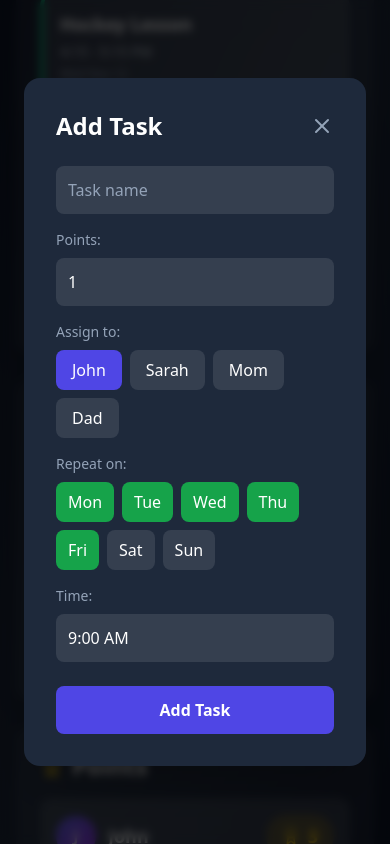
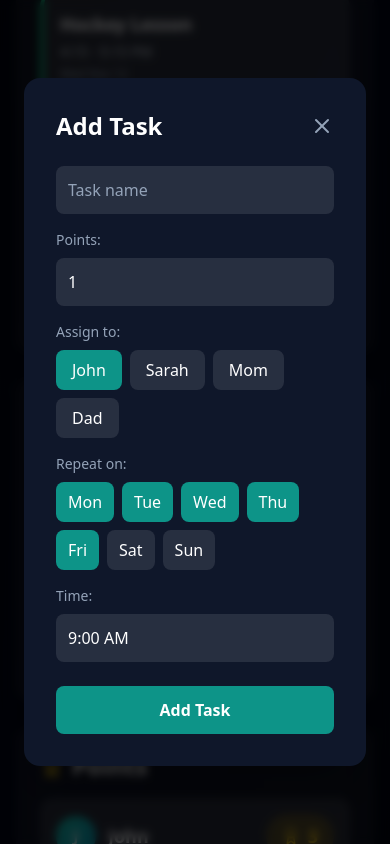
Before and after one commit to sms5138/familyDashboardApp, a React Native app in the folder web-app/: screen / in a window 390 px wide. Both pictures are taken after a click on the button 330 px from the left and 422 px from the top of the page. Built offline with nearby package versions, Linux system fonts and the light colour scheme.

Commit message:
adjust color theme

```diff
--- a/web-app/App.js
+++ b/web-app/App.js
@@ -116,12 +116,12 @@ const FamilyDashboard = () => {
   };
 
   return (
-    <div className="min-h-screen w-full bg-gradient-to-br from-slate-900 via-slate-800 to-slate-900 text-white p-4 md:p-6 overflow-x-hidden">
+    <div className="min-h-screen w-full bg-gradient-to-br from-gray-950 via-slate-950 to-gray-950 text-white p-4 md:p-6 overflow-x-hidden">
       <div className="max-w-7xl mx-auto w-full">
         {/* Time and Weather Section */}
         <div className="text-center mb-8 bg-white/5 backdrop-blur-lg rounded-3xl p-8 shadow-2xl">
           <div className="text-slate-400 text-lg mb-2">{formatDate(currentTime)}</div>
-          <div className="text-8xl font-bold mb-6 bg-gradient-to-r from-blue-400 to-purple-400 bg-clip-text text-transparent">
+          <div className="text-8xl font-bold mb-6 bg-gradient-to-r from-teal-400 to-cyan-400 bg-clip-text text-transparent">
             {formatTime(currentTime)}
           </div>
           <div className="flex items-center justify-center gap-4">
@@ -137,7 +137,7 @@ const FamilyDashboard = () => {
           <div className="bg-white/5 backdrop-blur-lg rounded-2xl p-6 shadow-xl">
             <div className="flex items-center justify-between mb-4">
               <div className="flex items-center gap-2">
-                <Calendar className="text-indigo-400" size={24} />
+                <Calendar className="text-teal-400" size={24} />
                 <h2 className="text-2xl font-bold">Calendar</h2>
               </div>
             </div>
@@ -162,7 +162,7 @@ const FamilyDashboard = () => {
               <h2 className="text-2xl font-bold">Tasks</h2>
               <button
                 onClick={() => setShowTaskModal(true)}
-                className="bg-indigo-600 hover:bg-indigo-700 p-2 rounded-full transition"
+                className="bg-teal-600 hover:bg-teal-700 p-2 rounded-full transition"
               >
                 <Plus size={24} />
               </button>
@@ -175,7 +175,7 @@ const FamilyDashboard = () => {
                   onClick={() => toggleTask(task.id)}
                 >
                   {task.completed ? (
-                    <CheckCircle size={28} className="text-green-500 flex-shrink-0" />
+                    <CheckCircle size={28} className="text-teal-500 flex-shrink-0" />
                   ) : (
                     <Circle size={28} className="text-slate-500 flex-shrink-0" />
                   )}
@@ -202,7 +202,7 @@ const FamilyDashboard = () => {
               {USERS.map(user => (
                 <div key={user} className="bg-white/10 p-4 rounded-xl flex justify-between items-center">
                   <div className="flex items-center gap-3">
-                    <div className="w-10 h-10 bg-gradient-to-br from-indigo-500 to-purple-600 rounded-full flex items-center justify-center font-bold">
+                    <div className="w-10 h-10 bg-gradient-to-br from-teal-500 to-cyan-600 rounded-full flex items-center justify-center font-bold">
                       {user[0]}
                     </div>
                     <span className="font-semibold text-lg">{user}</span>
@@ -222,7 +222,7 @@ const FamilyDashboard = () => {
               <h2 className="text-2xl font-bold">Rewards</h2>
               <button
                 onClick={() => setShowRewardModal(true)}
-                className="bg-indigo-600 hover:bg-indigo-700 p-2 rounded-full transition"
+                className="bg-teal-600 hover:bg-teal-700 p-2 rounded-full transition"
               >
                 <Plus size={24} />
               </button>
@@ -242,7 +242,7 @@ const FamilyDashboard = () => {
                         disabled={userPoints[user] < reward.cost}
                         className={`px-4 py-2 rounded-lg font-medium transition ${
                           userPoints[user] >= reward.cost
-                            ? 'bg-green-600 hover:bg-green-700'
+                            ? 'bg-teal-600 hover:bg-teal-700'
                             : 'bg-slate-600 opacity-50 cursor-not-allowed'
                         }`}
                       >
@@ -260,7 +260,7 @@ const FamilyDashboard = () => {
       {/* Add Task Modal */}
       {showTaskModal && (
         <div className="fixed inset-0 bg-black/70 backdrop-blur-sm flex items-center justify-center p-6 z-50">
-          <div className="bg-slate-800 rounded-2xl p-8 max-w-md w-full shadow-2xl">
+          <div className="bg-slate-900 rounded-2xl p-8 max-w-md w-full shadow-2xl">
             <div className="flex justify-between items-center mb-6">
               <h3 className="text-2xl font-bold">Add Task</h3>
               <button onClick={() => setShowTaskModal(false)}>
@@ -295,7 +295,7 @@ const FamilyDashboard = () => {
                     onClick={() => setNewTask({...newTask, assignedTo: user})}
                     className={`px-4 py-2 rounded-lg font-medium transition ${
                       newTask.assignedTo === user
-                        ? 'bg-indigo-600'
+                        ? 'bg-teal-600'
                         : 'bg-white/10 hover:bg-white/20'
                     }`}
                   >
@@ -314,7 +314,7 @@ const FamilyDashboard = () => {
                     onClick={() => toggleDay(day)}
                     className={`px-3 py-2 rounded-lg font-medium transition ${
                       newTask.recurrence.includes(day)
-                        ? 'bg-green-600'
+                        ? 'bg-teal-600'
                         : 'bg-white/10 hover:bg-white/20'
                     }`}
                   >
@@ -337,7 +337,7 @@ const FamilyDashboard = () => {
 
             <button
               onClick={addTask}
-              className="w-full bg-indigo-600 hover:bg-indigo-700 py-3 rounded-lg font-bold transition"
+              className="w-full bg-teal-600 hover:bg-teal-700 py-3 rounded-lg font-bold transition"
             >
               Add Task
             </button>
@@ -348,7 +348,7 @@ const FamilyDashboard = () => {
       {/* Add Reward Modal */}
       {showRewardModal && (
         <div className="fixed inset-0 bg-black/70 backdrop-blur-sm flex items-center justify-center p-6 z-50">
-          <div className="bg-slate-800 rounded-2xl p-8 max-w-md w-full shadow-2xl">
+          <div className="bg-slate-900 rounded-2xl p-8 max-w-md w-full shadow-2xl">
             <div className="flex justify-between items-center mb-6">
               <h3 className="text-2xl font-bold">Add Reward</h3>
               <button onClick={() => setShowRewardModal(false)}>
@@ -376,7 +376,7 @@ const FamilyDashboard = () => {
 
             <button
               onClick={addReward}
-              className="w-full bg-indigo-600 hover:bg-indigo-700 py-3 rounded-lg font-bold transition"
+              className="w-full bg-teal-600 hover:bg-teal-700 py-3 rounded-lg font-bold transition"
             >
               Add Reward
             </button>
--- a/web-app/tailwind.config.js
+++ b/web-app/tailwind.config.js
@@ -4,7 +4,23 @@ module.exports = {
     "./src/**/*.{js,jsx,ts,tsx}",
   ],
   theme: {
-    extend: {},
+    extend: {
+      colors: {
+        teal: {
+          50: '#f0fdfa',
+          100: '#ccfbf1',
+          200: '#99f6e4',
+          300: '#5eead4',
+          400: '#2dd4bf',
+          500: '#14b8a6',
+          600: '#0d9488',
+          700: '#0f766e',
+          800: '#115e59',
+          900: '#134e4a',
+          950: '#042f2e',
+        },
+      },
+    },
   },
   plugins: [],
 }
```
